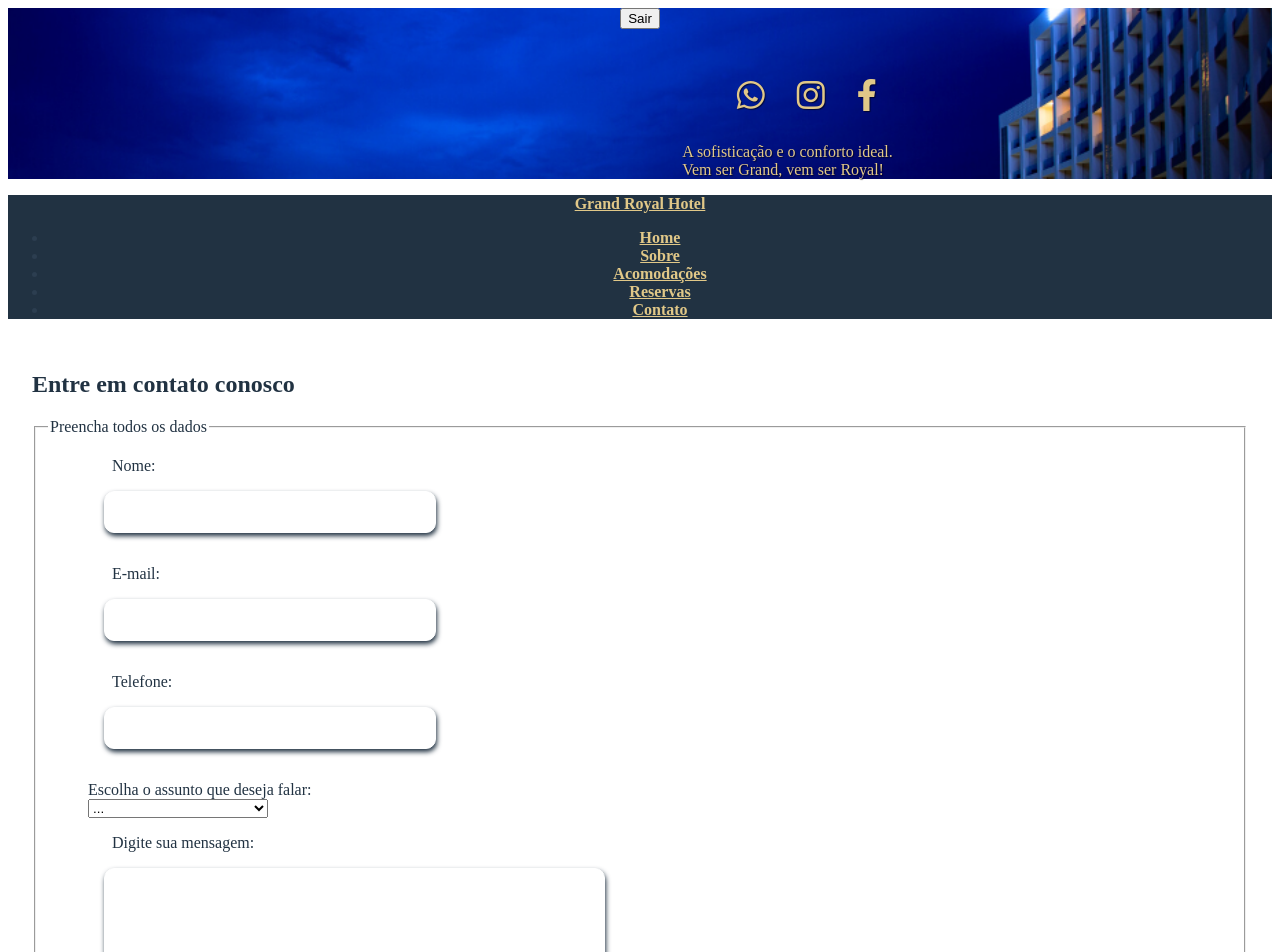
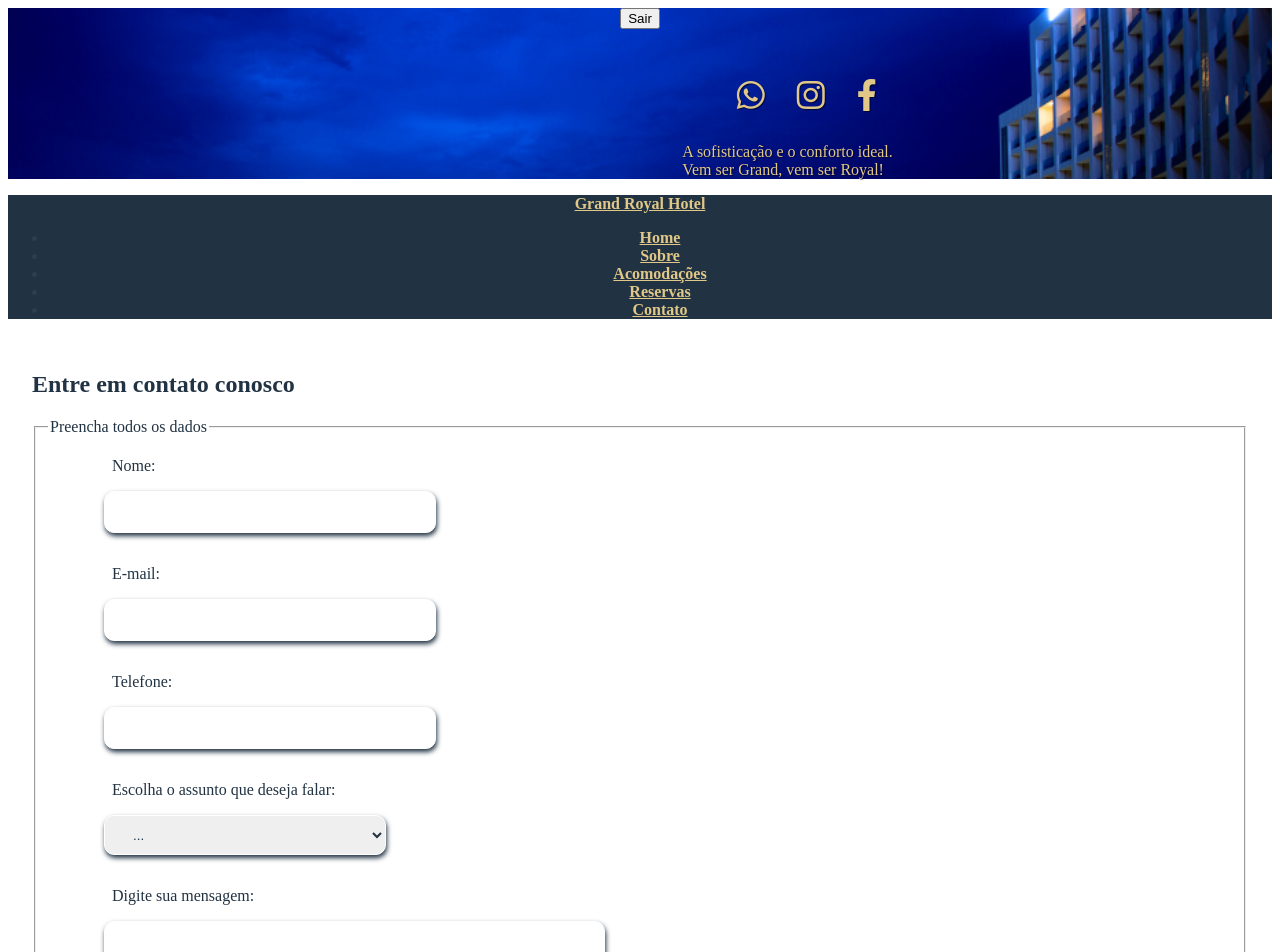
Before and after one commit to Davidferreirajesus/hotel-management-vue, a Vue app: page /contato in a window 1280 px wide. Shown: the top 952 px of the page. Built offline with nearby package versions, Linux system fonts and the light colour scheme; a web font is replaced by a local one.

Commit message:
Criado componente MenuSelect para página contato

```diff
--- /dev/null
+++ b/src/components/MenuSelect.vue
@@ -0,0 +1,29 @@
+<template>
+  <select name="assuntos_opt" id="assuntos_opt" class="input-padrao p-primario">
+    <option value="">{{opt00}}</option>
+    <option value="">{{opt01}}</option>
+    <option value="">{{opt02}}</option>
+    <option value="">{{opt03}}</option>
+  </select>
+</template>
+
+<script>
+export default {
+  name: 'MenuSelect',
+  props: {
+    opt00: String,
+    opt01: String,
+    opt02: String,
+    opt03: String,
+    valor: String,
+    id: String
+  }
+}
+</script>
+
+<!--
+    <option value="null_opc">{{opt00}}</option>
+    <option value="cancelamento">{{opt01}}</option>
+    <option value="financeiro">{{opt02}}</option>
+    <option value="ouvidoria">{{opt03}}</option>
+ -->
--- a/src/views/ContatoView.vue
+++ b/src/views/ContatoView.vue
@@ -36,14 +36,14 @@
             <!-- Menu Select -->
             <ul class="list-style">
               <li class="contato-li">
-                <label for="assuntos">Escolha o assunto que deseja falar:</label
-                ><br />
-                <select name="assuntos_opt" id="assuntos_opt">
-                  <option value="null_opc">...</option>
-                  <option value="cancelamento">Cancelamento de Reserva</option>
-                  <option value="financeiro">Departamento Financeiro</option>
-                  <option value="ouvidoria">Ouvidoria</option>
-                </select>
+                <label for="assuntos" class="p-primario">Escolha o assunto que deseja falar:</label>
+                <br />
+                <MenuSelect
+                opt00="..."
+                opt01="Cancelamento de Reserva"
+                opt02="Departamento Financeiro"
+                opt03="Ouvidoria"
+                />
               </li>
             </ul>
 
@@ -70,16 +70,18 @@
 </template>
 
 <script>
-import InputText from '@/components/InputText.vue';
-import TextArea from '@/components/TextArea.vue';
-import ButtonSubmit from '@/components/ButtonSubmit.vue';
+import InputText from '@/components/InputText.vue'
+import MenuSelect from '@/components/MenuSelect.vue'
+import TextArea from '@/components/TextArea.vue'
+import ButtonSubmit from '@/components/ButtonSubmit.vue'
 
 export default {
   name: 'ContatoView',
   components: {
     InputText,
     ButtonSubmit,
-    TextArea
+    TextArea,
+    MenuSelect
   },
   methods: {
     enviar(e) {
```
